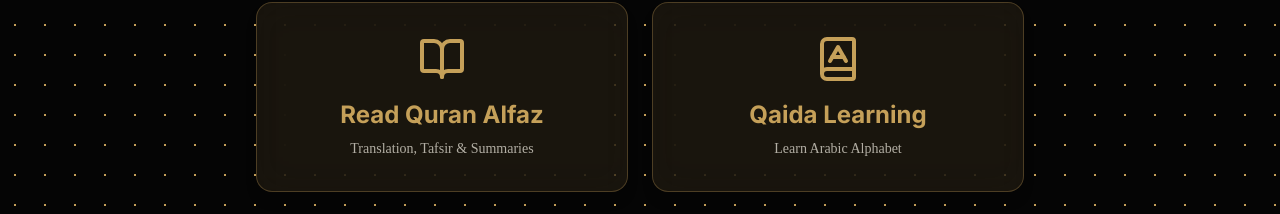
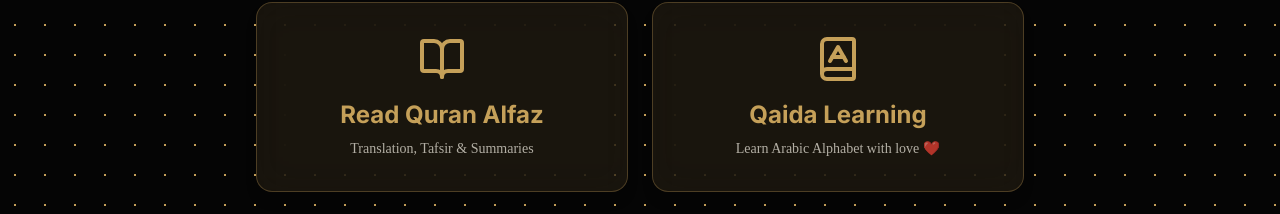
Before and after one commit to Ziaur-786/Quran-AI, a React (Vite) app: page / in a window 1280 px wide. Shown: the part 230-444 px from the top of the page. Built offline with nearby package versions, Linux system fonts and the light colour scheme.

Commit message:
typo checking

```diff
--- a/src/App.jsx
+++ b/src/App.jsx
@@ -32,7 +32,7 @@ const Home = () => {
         >
           <BookA className="w-12 h-12 mb-4 text-[#C5A059] group-hover:text-[#F5F1E6] transition-colors" />
           <h2 className="text-2xl font-bold text-[#C5A059]">Qaida Learning</h2>
-          <p className="text-[#F5F1E6]/70 text-sm mt-2 font-serif">Learn Arabic Alphabet</p>
+          <p className="text-[#F5F1E6]/70 text-sm mt-2 font-serif">Learn Arabic Alphabet with love ❤️</p>
         </button>
 
         <button
```
